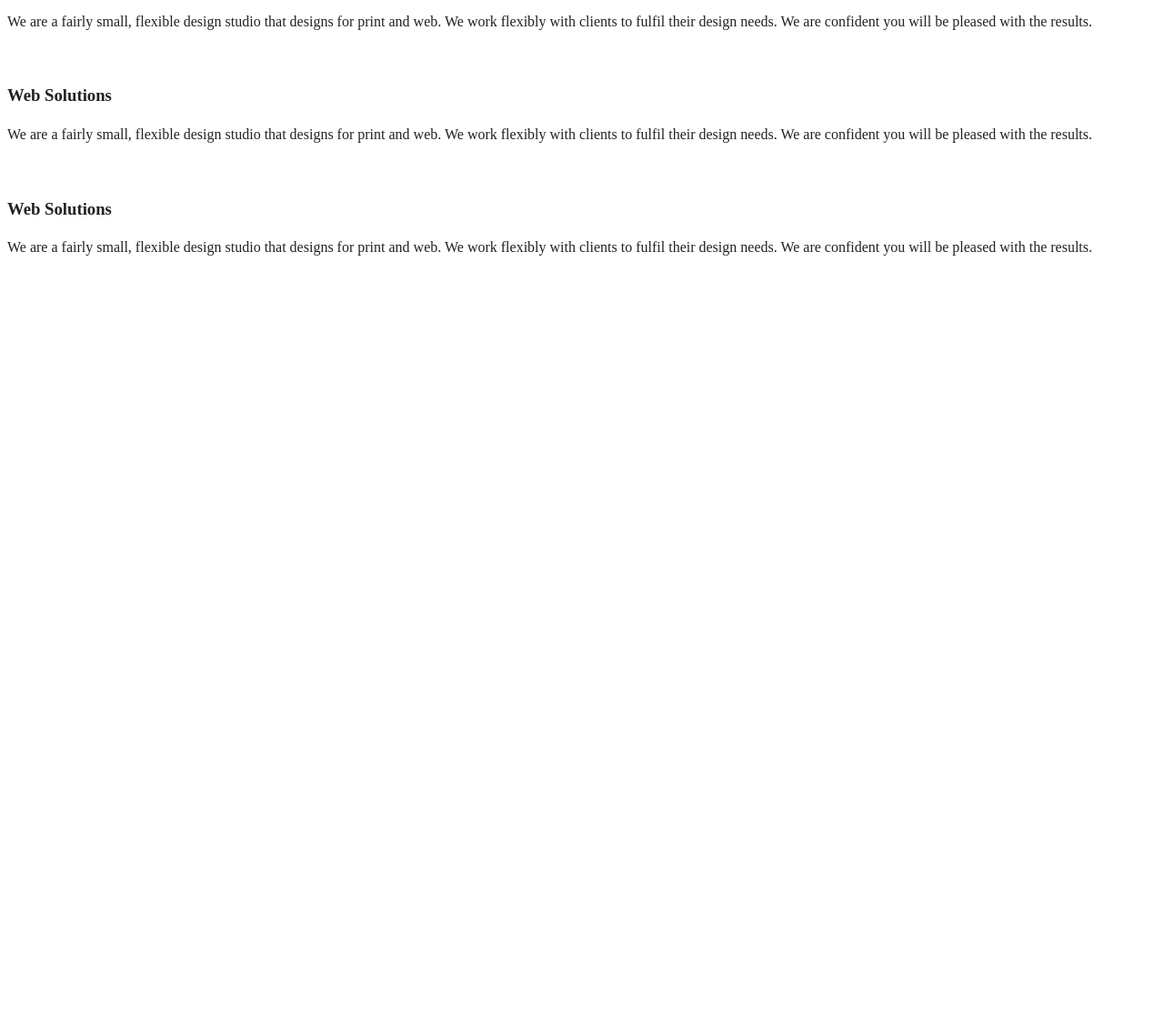
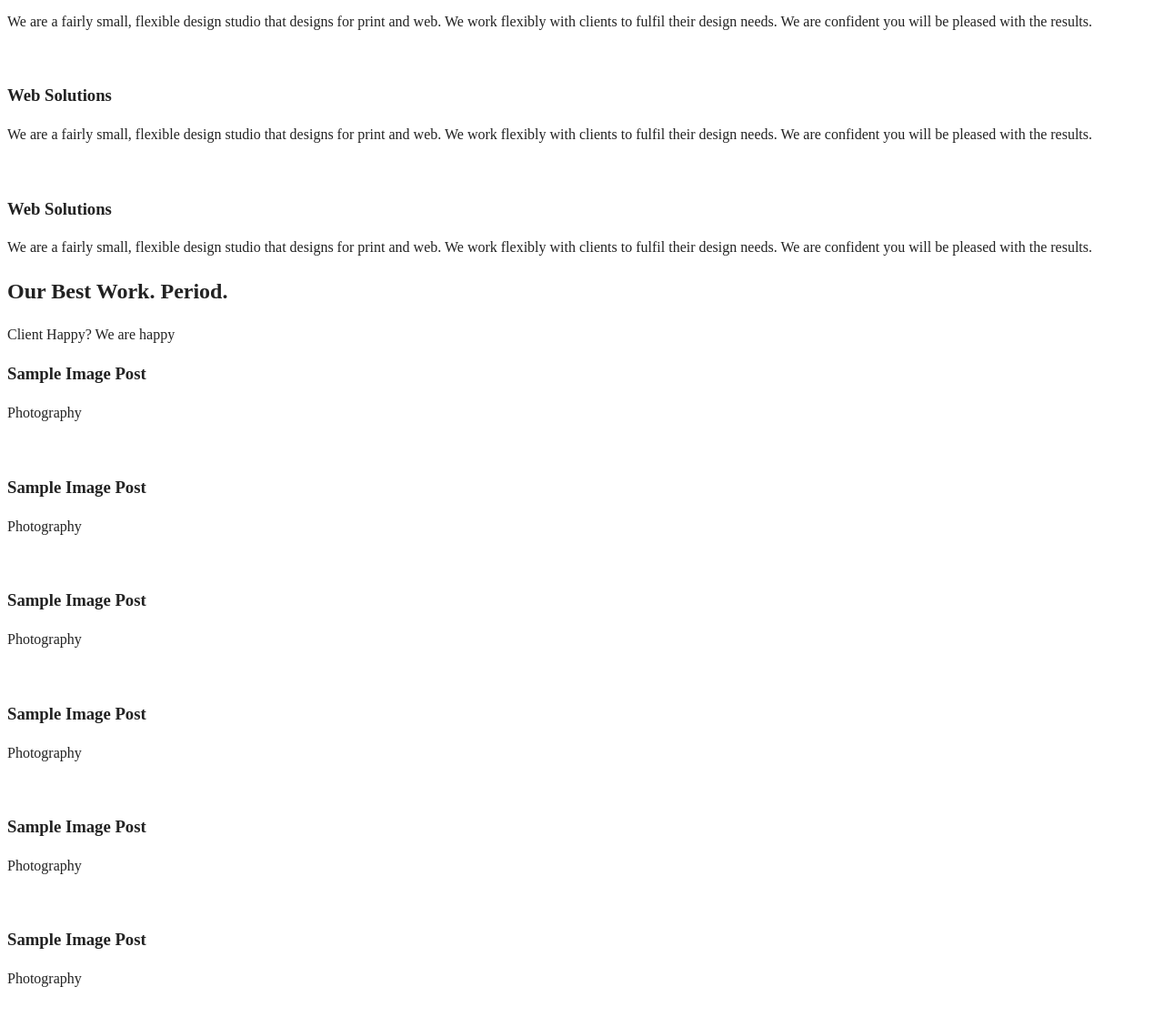
Before and after one commit to CesariaMonforte/Lab_02, a website: page index.html in a window 1280 px wide. Shown: the part 2060-3189 px from the top of the page at 91% size. Before the commit the page ends 2360 px from the top, so only its background shows below. Drawn offline with Linux system fonts and the light colour scheme.

Commit message:
Main section with Highlights subsection created

```diff
--- a/index.html
+++ b/index.html
@@ -68,7 +68,7 @@
   </header>
 
   <main>
-
+<!-- Hero section with CTA -->
     <section class="hero">
         <div class="hero-item">
           <h2 class="hero-item__header">Metro Style</h2>
@@ -83,6 +83,8 @@
           <div class="hero-item__pannel"></div>
         </div>
     </section>
+
+<!-- Services provided section -->
 
     <section class="services">
       <h1 class="services-header">Hey folks! We are the <span>Metrolics</span> team. It sports a responsive layout with a mobile layout.theme.</h1>
@@ -116,7 +118,7 @@
     </div>
 
     </section>
-
+<!-- Latest news section based on portfolio work -->
     <section class="news">
 
       <div class="news-subtitle">
@@ -201,6 +203,95 @@
     </div>
 
     </section>
+<!-- Highlights with main portfolio projects -->
+    <section class="highlights">
+
+      <div class="highlights-subtitle">
+        <h2 class="highlights-subtitle__text">Our Best Work. Period.</h2>
+        <p class="highlights-subtitle__subtext">Client Happy? We are happy</p>
+      </div>
+
+      <div class="highlights-item">
+          <article class="highlights-item__info">
+              <div>
+                <h3 class="highlights-item__title">Sample Image Post</h3>
+                <p class="highlights-item__text">Photography</p>
+              </div>
+              <div>
+                <img src="" alt="" class="highlights-item_icon">
+            </div>
+
+          </article>
+      </div>
+
+        <div class="highlights-item">
+          <article class="highlights-item__info">
+              <div>
+                <h3 class="highlights-item__title">Sample Image Post</h3>
+                <p class="highlights-item__text">Photography</p>
+              </div>
+              <div>
+                <img src="" alt="" class="highlights-item_icon">
+            </div>
+
+          </article>
+      </div>
+
+      <div class="highlights-item">
+        <article class="highlights-item__info">
+            <div>
+              <h3 class="highlights-item__title">Sample Image Post</h3>
+              <p class="highlights-item__text">Photography</p>
+            </div>
+            <div>
+              <img src="" alt="" class="highlights-item_icon">
+          </div>
+
+        </article>
+    </div>
+
+    <div class="highlights-item">
+      <article class="highlights-item__info">
+          <div>
+            <h3 class="highlights-item__title">Sample Image Post</h3>
+            <p class="highlights-item__text">Photography</p>
+          </div>
+          <div>
+            <img src="" alt="" class="highlights-item_icon">
+        </div>
+
+      </article>
+    </div>
+
+    <div class="highlights-item">
+      <article class="highlights-item__info">
+          <div>
+            <h3 class="highlights-item__title">Sample Image Post</h3>
+            <p class="highlights-item__text">Photography</p>
+          </div>
+          <div>
+            <img src="" alt="" class="highlights-item_icon">
+        </div>
+
+      </article>
+    </div>
+
+    <div class="highlights-item">
+      <article class="highlights-item__info">
+          <div>
+            <h3 class="highlights-item__title">Sample Image Post</h3>
+            <p class="highlights-item__text">Photography</p>
+          </div>
+          <div>
+            <img src="" alt="" class="highlights-item_icon">
+        </div>
+
+      </article>
+    </div>
+
+
+
+    </section>
 
   </main>
 
```
